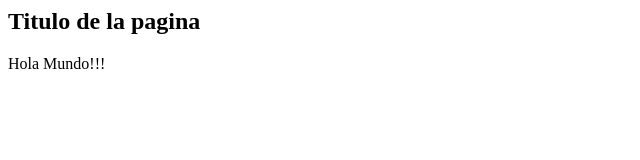
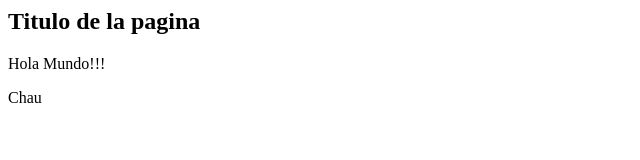
Before and after one commit to cjbellotti/capa-git, a plain HTML site: page index.html in a window 1280 px wide. Shown: the full height of the page, 0-640 px from the left. Drawn offline with Linux system fonts and the light colour scheme.

Commit message:
Agrego h6

```diff
--- a/index.html
+++ b/index.html
@@ -10,6 +10,7 @@
 	<div>
 		<div class="box>
 		</div>
+		<h6>Chau</h6>
 	</div>
 </body>
 </html>
```
